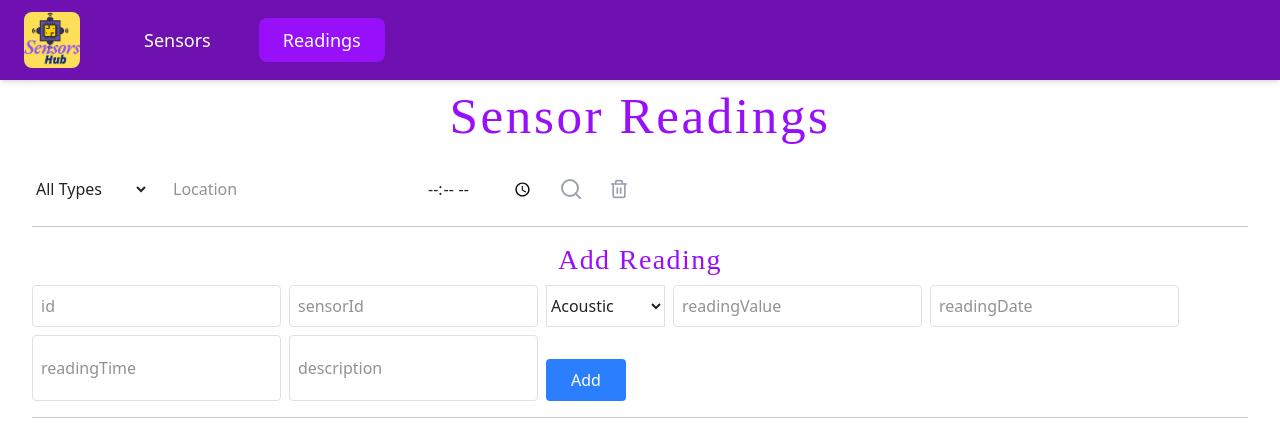
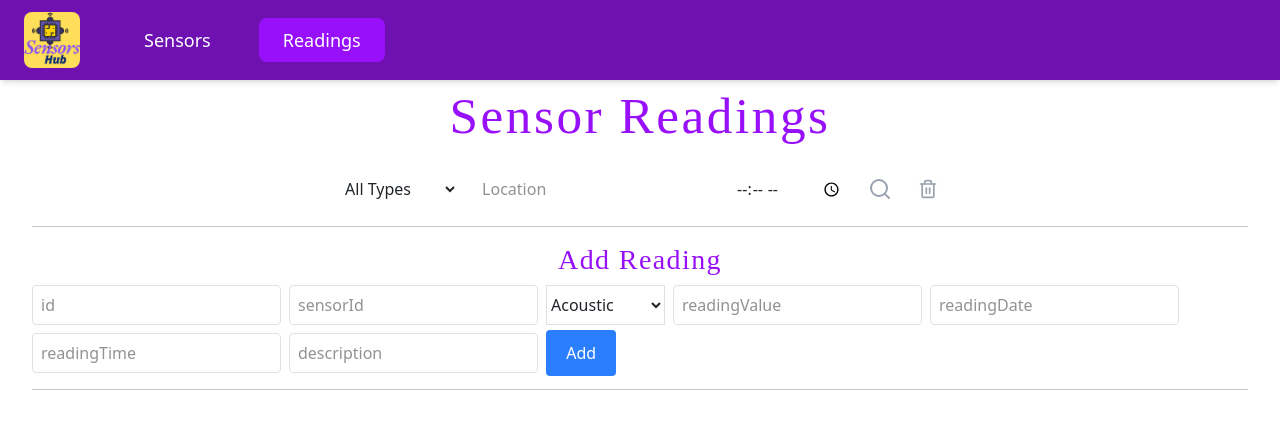
Before and after one commit to sdi2100129/iot-reporting, a React (Vite) app in the folder frontend/: page /readings in a window 1280 px wide. Shown: the top 443 px of the page. Built offline with nearby package versions, Linux system fonts and the light colour scheme; no server answers.

Commit message:
Add reading AGAIN !!!

```diff
--- a/frontend/src/components/Readings/ReadingForm.jsx
+++ b/frontend/src/components/Readings/ReadingForm.jsx
@@ -40,15 +40,15 @@ export default function ReadingForm({ newReadings, setNewReadings, addReading })
                 placeholder={field}
                 value={reading[field] || ""}
                 onChange={(e) => handleInputChange(index, field, e.target.value)}
-                className="border p-2 rounded "
+                className="border p-2 rounded h-10"
               />
             )
           ))}
 
-          <div className="flex gap-2 mt-4">
+          <div className="flex gap-2 h-10 items-center">
             <button
               onClick={() => addReading(reading)}
-              className="!bg-blue-500 !text-white px-4 py-2 rounded hover:bg-blue-700 transition"
+              className="!bg-blue-500 !text-white rounded hover:bg-blue-700 transition"
             >
               Add
             </button>
--- a/frontend/src/components/Readings/ReadingSearch.jsx
+++ b/frontend/src/components/Readings/ReadingSearch.jsx
@@ -2,7 +2,7 @@ import { Search,Trash2 } from "lucide-react"
 
 export default function ReadingSearch({ filters, setFilters, onSearch, onClear }) {
   return (
-    <div className="flex flex-wrap items-center gap-4 mb-6">
+    <div className="flex flex-wrap w-full justify-center items-center gap-4 mb-6">
 
       <select
         value={filters.sensor_type}
```
